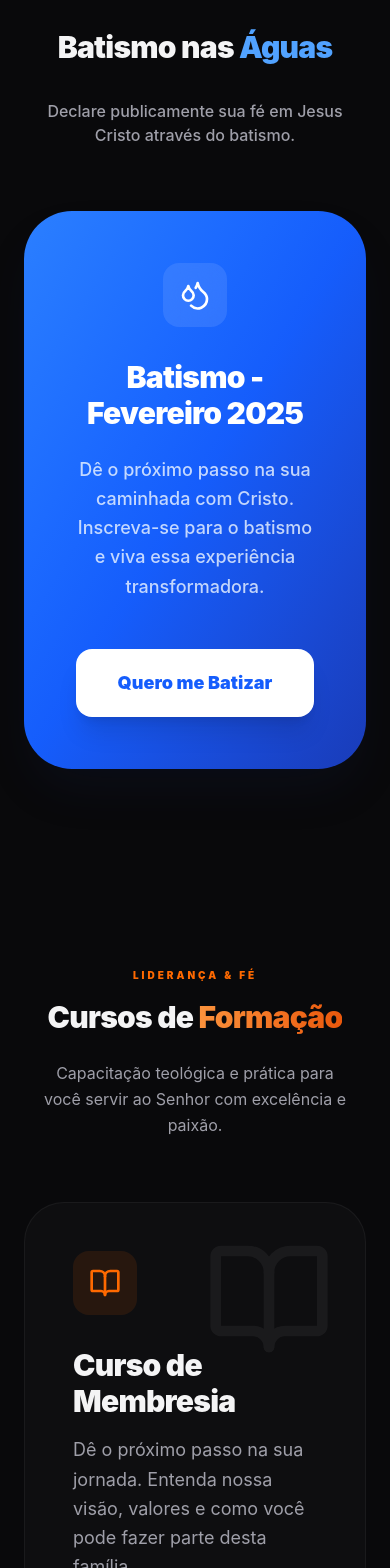
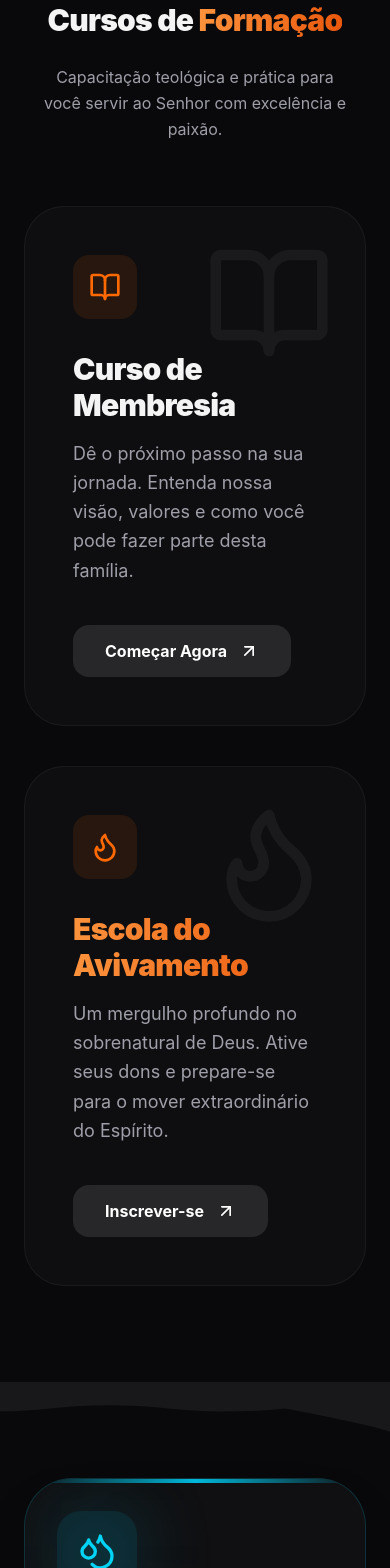
Before and after one commit to hebertabchm-dotcom/atitude-itaguai-links, a React (Vite) app: page / in a window 390 px wide. Shown: the part 5004-6572 px from the top of the page. Built offline with nearby package versions, Linux system fonts and the light colour scheme.

Commit message:
feat: complete baptism section with tech-water effects and optimize site structure

```diff
--- a/src/App.tsx
+++ b/src/App.tsx
@@ -14,8 +14,8 @@ function App() {
         <Hero />
         <FamilyCourses />
         <VidaVitoriosa />
+        <TrainingCourses />
         <Batismo />
-        <TrainingCourses />
       </main>
       <Footer />
     </div>
--- a/src/components/Batismo.tsx
+++ b/src/components/Batismo.tsx
@@ -1,56 +1,166 @@
 import { motion } from 'framer-motion';
-import { Droplets } from 'lucide-react';
+import { Droplets, Sparkles, ArrowRight } from 'lucide-react';
 
 const Batismo = () => {
+  // Technological "Water Drop" elements
+  const drops = [
+    { size: 40, x: "10%", y: "20%", duration: 4, delay: 0 },
+    { size: 25, x: "85%", y: "15%", duration: 6, delay: 1 },
+    { size: 60, x: "75%", y: "70%", duration: 5, delay: 2 },
+    { size: 30, x: "15%", y: "80%", duration: 7, delay: 0.5 },
+    { size: 45, x: "50%", y: "10%", duration: 8, delay: 3 },
+  ];
+
   return (
     <section id="batismo" className="py-24 md:py-32 px-6 bg-zinc-950 relative overflow-hidden">
-      {/* Background Decorative */}
-      <div className="absolute top-1/2 left-1/2 -translate-x-1/2 -translate-y-1/2 w-[60%] h-[60%] bg-blue-600/5 blur-[150px] rounded-full -z-10" />
+      {/* Technological Water Drops Background */}
+      {drops.map((drop, i) => (
+        <motion.div
+          key={i}
+          className="absolute rounded-full bg-gradient-to-br from-cyan-500/20 to-blue-500/20 blur-xl -z-10"
+          style={{
+            width: drop.size,
+            height: drop.size,
+            left: drop.x,
+            top: drop.y,
+          }}
+          animate={{
+            y: [0, -40, 0],
+            opacity: [0.2, 0.5, 0.2],
+            scale: [1, 1.1, 1],
+          }}
+          transition={{
+            duration: drop.duration,
+            repeat: Infinity,
+            delay: drop.delay,
+            ease: "easeInOut",
+          }}
+        />
+      ))}
 
-      <div className="max-w-4xl mx-auto">
+      {/* Liquid Background Effects */}
+      <div className="absolute top-1/4 -left-20 w-[600px] h-[600px] bg-cyan-600/10 blur-[150px] rounded-full -z-10 animate-pulse" />
+      <div className="absolute bottom-1/4 -right-20 w-[400px] h-[400px] bg-blue-600/10 blur-[120px] rounded-full -z-10" />
+
+      {/* Animated Wave Divider (Subtle) */}
+      <div className="absolute top-0 left-0 w-full overflow-hidden leading-[0] transform rotate-180">
+        <svg className="relative block w-[calc(100%+1.3px)] h-[50px]" data-name="Layer 1" xmlns="http://www.w3.org/2000/svg" viewBox="0 0 1200 120" preserveAspectRatio="none">
+          <path d="M321.39,56.44c120-10,240-10,360,0s240,10,360,0,240-10,360,0V120H0V0C0,0,10.68,10,321.39,56.44Z" className="fill-zinc-900"></path>
+        </svg>
+      </div>
+
+      <div className="max-w-7xl mx-auto">
+        <div className="grid grid-cols-1 lg:grid-cols-2 gap-16 items-center">
+
+          {/* Visual Side */}
           <motion.div
-          className="text-center mb-16 md:mb-24"
-          initial={{ opacity: 0, scale: 0.9 }}
-          whileInView={{ opacity: 1, scale: 1 }}
+            initial={{ opacity: 0, x: -30 }}
+            whileInView={{ opacity: 1, x: 0 }}
             viewport={{ once: true }}
+            className="relative"
           >
-          <span className="px-5 py-2 rounded-full bg-blue-500/10 border border-blue-500/30 text-blue-400 text-[10px] md:text-xs font-black tracking-[0.3em] md:tracking-[0.4em] uppercase mb-8 inline-block">
-            Próximo Passo
-          </span>
-          <h2 className="text-3xl sm:text-4xl md:text-7xl font-black mb-8 leading-tight tracking-tight px-4">
-            Batismo nas <span className="text-blue-400">Águas</span>
+            <div className="relative z-10 rounded-[3rem] overflow-hidden border border-cyan-500/20 bg-zinc-900/50 backdrop-blur-3xl p-8 md:p-12 shadow-2xl">
+              <div className="absolute top-0 left-0 w-full h-1 bg-gradient-to-r from-transparent via-cyan-500 to-transparent" />
+
+              <div className="flex flex-col gap-8">
+                <div className="w-20 h-20 bg-cyan-500/10 rounded-3xl flex items-center justify-center relative group">
+                  <div className="absolute inset-0 bg-cyan-500 blur-2xl opacity-20 group-hover:opacity-40 transition-opacity" />
+                  <Droplets className="w-10 h-10 text-cyan-400 relative z-10" />
+                </div>
+
+                <div>
+                  <h2 className="text-4xl md:text-6xl font-black text-white mb-6 leading-tight tracking-tighter">
+                    O Próximo <br />
+                    <span className="text-transparent bg-clip-text bg-gradient-to-r from-cyan-400 to-blue-500">Passo de Fé</span>
                   </h2>
-          <p className="text-zinc-400 text-base md:text-xl max-w-2xl mx-auto font-medium px-4">
-            Declare publicamente sua fé em Jesus Cristo através do batismo.
+                  <p className="text-zinc-400 text-lg md:text-xl leading-relaxed font-medium">
+                    O batismo é a declaração pública da sua nova vida em Cristo. Um momento sagrado de sepultamento do passado e ressurreição para o propósito de Deus.
                   </p>
+                </div>
+
+                <div className="grid grid-cols-2 gap-4">
+                  <div className="p-4 rounded-2xl bg-white/5 border border-white/5 group hover:border-cyan-500/30 transition-colors">
+                    <Sparkles className="w-5 h-5 text-cyan-400 mb-2" />
+                    <p className="text-white font-bold text-sm">Identidade</p>
+                    <p className="text-zinc-500 text-xs">Pertença a Cristo</p>
+                  </div>
+                  <div className="p-4 rounded-2xl bg-white/5 border border-white/5 group hover:border-blue-500/30 transition-colors">
+                    <Droplets className="w-5 h-5 text-blue-400 mb-2" />
+                    <p className="text-white font-bold text-sm">Purificação</p>
+                    <p className="text-zinc-500 text-xs">Nova Criatura</p>
+                  </div>
+                </div>
+              </div>
+            </div>
+
+            {/* Tech Particles */}
+            {[1, 2, 3].map((_, i) => (
+              <motion.div
+                key={i}
+                className="absolute w-2 h-2 bg-cyan-400 rounded-full blur-[2px] -z-10"
+                style={{
+                  top: `${20 + i * 20}%`,
+                  right: `-20px`,
+                }}
+                animate={{
+                  x: [0, 40, 0],
+                  y: [0, -20, 0],
+                  opacity: [0, 1, 0],
+                }}
+                transition={{
+                  duration: 3 + i,
+                  repeat: Infinity,
+                  ease: "linear",
+                }}
+              />
+            ))}
           </motion.div>
 
+          {/* Call to Action Side */}
           <motion.div
-          className="group relative overflow-hidden rounded-[3rem] p-1 shadow-2xl shadow-blue-950/20 max-w-xl mx-auto"
-          initial={{ opacity: 0, y: 50 }}
-          whileInView={{ opacity: 1, y: 0 }}
+            initial={{ opacity: 0, x: 30 }}
+            whileInView={{ opacity: 1, x: 0 }}
             viewport={{ once: true }}
+            className="flex flex-col gap-10"
           >
-          <div className="absolute inset-0 bg-gradient-to-br from-blue-500 via-blue-600 to-blue-800 opacity-100 group-hover:scale-105 transition-transform duration-700" />
+            <div className="space-y-6 text-center lg:text-left">
+              <span className="px-5 py-2 rounded-full bg-cyan-500/10 border border-cyan-500/30 text-cyan-400 text-[10px] md:text-xs font-black tracking-[0.3em] uppercase inline-block">
+                Batismo 2026
+              </span>
+              <h3 className="text-3xl md:text-5xl font-black text-white tracking-tight leading-tight">
+                Você está pronto para <br className="hidden md:block" /> dar esse testemunho?
+              </h3>
+              <p className="text-zinc-400 text-lg max-w-lg mx-auto lg:mx-0">
+                Não importa o quão longe você esteve, o Batismo é o convite de Deus para recomeçar com Ele. Inscreva-se para a nossa próxima celebração.
+              </p>
+            </div>
 
-          <div className="relative p-12 flex flex-col h-full text-white text-center">
-            <div className="w-16 h-16 bg-white/10 backdrop-blur-xl rounded-2xl flex items-center justify-center mb-8 mx-auto">
-               <Droplets className="w-8 h-8 text-white" />
-            </div>
-            <h3 className="text-3xl md:text-4xl font-black mb-6 tracking-tight">Batismo - Fevereiro 2025</h3>
-            <p className="text-blue-50/80 text-lg mb-12 flex-grow leading-relaxed font-medium">
-              Dê o próximo passo na sua caminhada com Cristo. Inscreva-se para o batismo e viva essa experiência transformadora.
-            </p>
+            <div className="flex flex-col sm:flex-row items-center gap-6 justify-center lg:justify-start">
               <a
-              href="https://www.e-inscricao.com/atitudeitaguai/batismofev"
+                href="https://www.instagram.com/atitude.itaguai/"
                 target="_blank"
                 rel="noopener noreferrer"
-              className="bg-white text-blue-600 px-8 py-5 rounded-2xl font-black text-lg text-center shadow-xl hover:shadow-blue-400/20 hover:-translate-y-1 transition-all"
+                className="w-full sm:w-auto group relative flex items-center justify-center gap-3 bg-gradient-to-r from-cyan-600 to-blue-700 text-white px-10 py-5 rounded-2xl font-black text-xs uppercase tracking-widest hover:shadow-[0_0_40px_rgba(6,182,212,0.3)] transition-all overflow-hidden"
               >
-              Quero me Batizar
+                <span className="relative z-10">Quero me Batizar</span>
+                <ArrowRight className="w-5 h-5 relative z-10 group-hover:translate-x-1 transition-transform" />
               </a>
+
+              <div className="flex items-center gap-4 py-2">
+                <div className="flex -space-x-3">
+                  {[1,2,3].map(i => (
+                    <div key={i} className="w-10 h-10 rounded-full border-2 border-zinc-950 bg-zinc-800 flex items-center justify-center overflow-hidden">
+                       <div className="w-full h-full bg-gradient-to-br from-cyan-500/40 to-blue-500/40" />
+                    </div>
+                  ))}
+                </div>
+                <p className="text-zinc-500 text-[10px] font-black uppercase tracking-widest leading-none">
+                  Junte-se a <br /> dezenas de vidas
+                </p>
+              </div>
             </div>
           </motion.div>
+        </div>
       </div>
     </section>
   );
--- a/src/components/Navbar.tsx
+++ b/src/components/Navbar.tsx
@@ -10,6 +10,7 @@ const Navbar = () => {
     { name: 'Cursos 2026', href: '#cursos' },
     { name: 'Vida Vitoriosa', href: '#vida-vitoriosa' },
     { name: 'Formação', href: '#formacao' },
+    { name: 'Batismo', href: '#batismo' },
   ];
 
   return (
```
Lines whose indentation alone changed are shown as unchanged.
